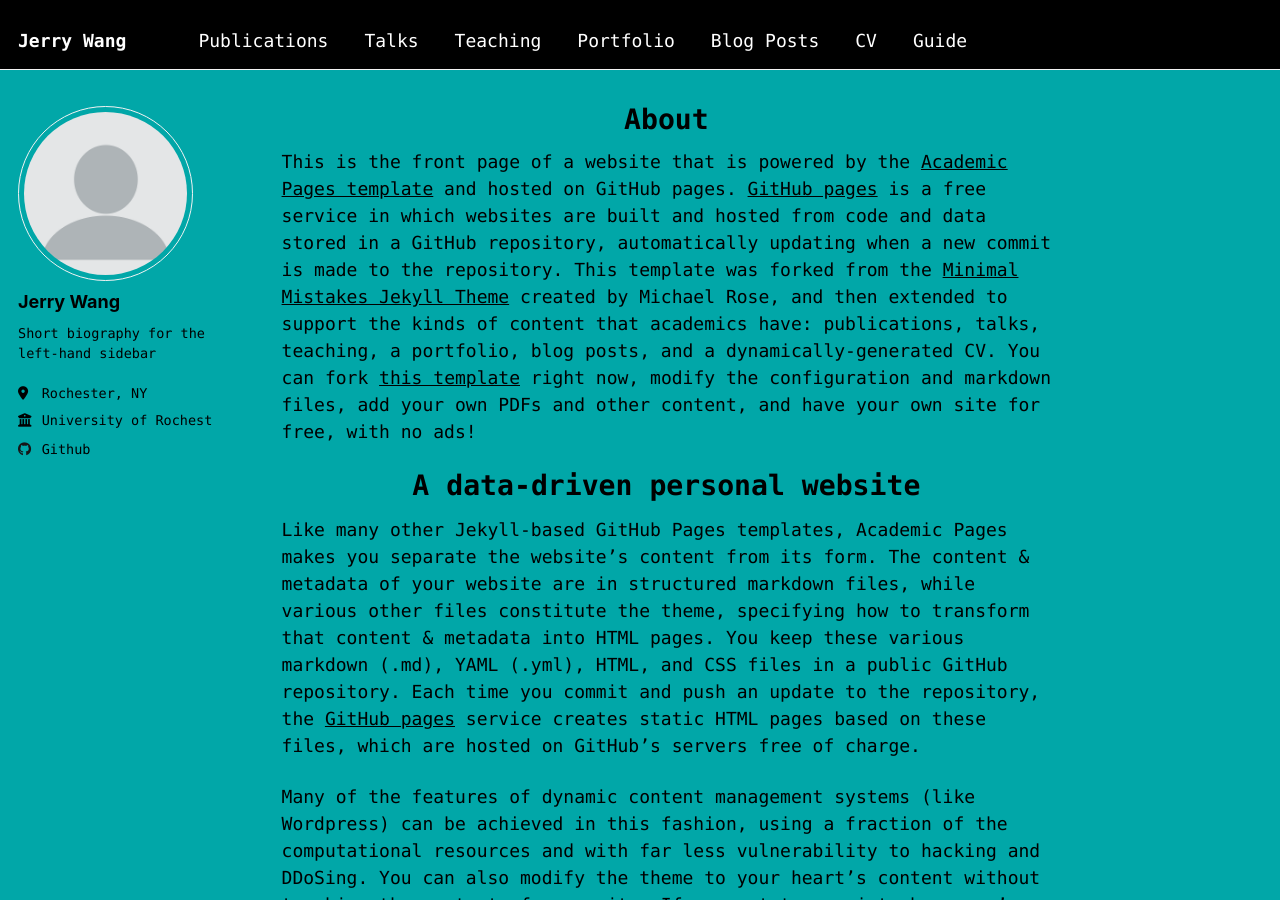
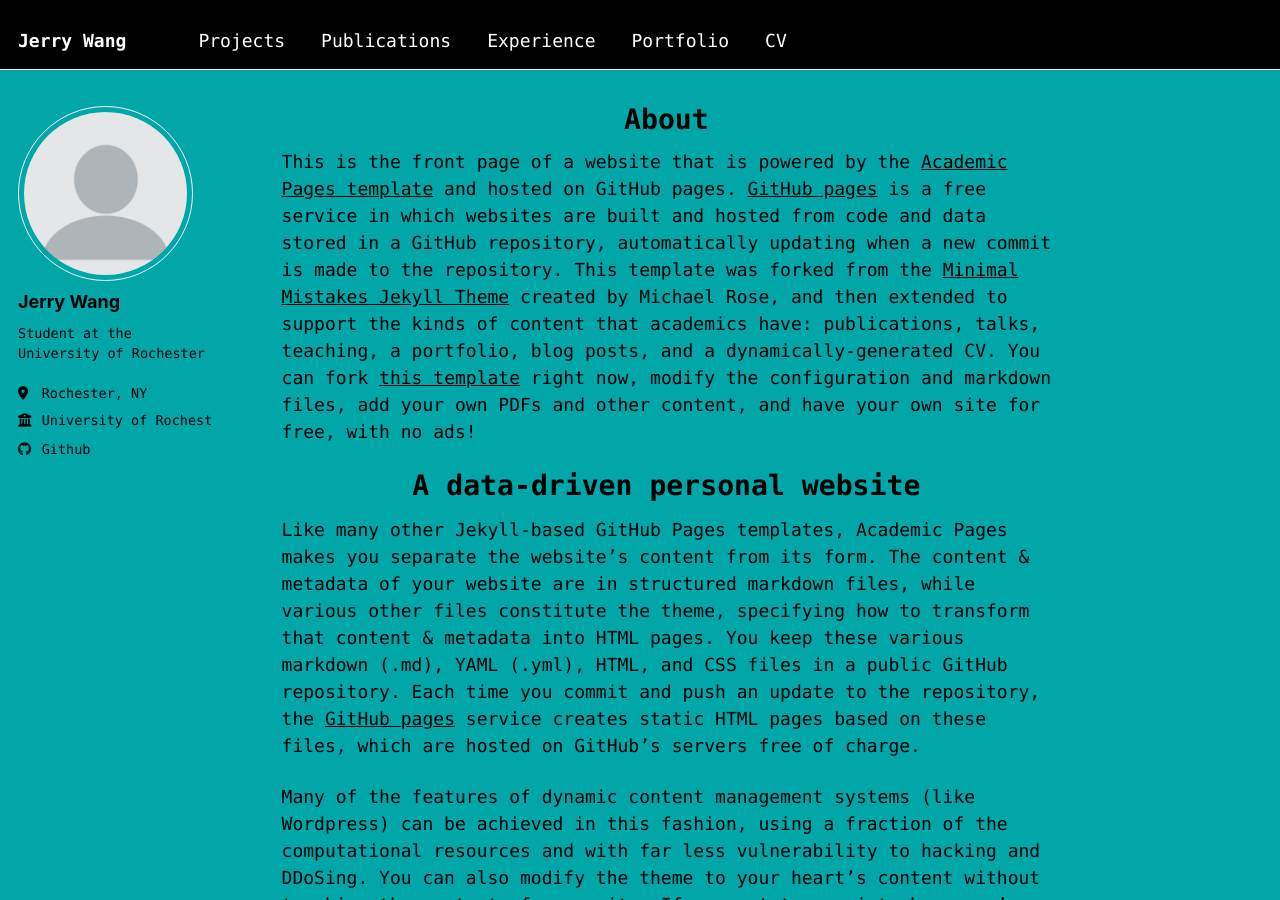
Before and after one commit to caocao2333/caocao2333.github.io, a Jekyll site: the page built from _pages/about.md, in a window 1280 px wide and 900 px high. Built offline with Jekyll 4.4.1, drawn with Linux system fonts in a browser that asks for light colours.

```diff
--- a/_config.yml
+++ b/_config.yml
@@ -24,7 +24,7 @@ author:
   avatar           : "profile.png"
   name             : "Jerry Wang"
   pronouns         : # example: "she/her"
-  bio              : "Short biography for the left-hand sidebar"
+  bio              : "Student at the University of Rochester"
   location         : "Rochester, NY"
   employer         : "University of Rochester"
   uri              : # URL
@@ -44,7 +44,7 @@ author:
   bitbucket        : # Username - Update with your username on the site
   codepen          : # Username
   dribbble         : # Username
-  github           : "academicpages"
+  github           : "caocao2333"
   kaggle           : # Username
   stackoverflow    : # User number or user number and name (i.e., use "1" or "1/jeff-atwood")
 
@@ -77,11 +77,11 @@ author:
 # Publication Category - The following the list of publication categories and their headings
 publication_category:
   books:
-    title: 'Books'
+    title: # 'Books'
   manuscripts:
-    title: 'Journal Articles'
+    title: # 'Journal Articles'
   conferences:
-    title: 'Conference Papers'
+    title: # 'Conference Papers'
 
 # Site Settings
 teaser                   :  # filename of teaser fallback teaser image placed in /images/, .e.g. "500x300.png"
--- a/_data/navigation.yml
+++ b/_data/navigation.yml
@@ -5,23 +5,17 @@
 # prevent it from being included in the site.
 
 main:
+  - title: "Projects"
+    url: /projects/
+
   - title: "Publications"
     url: /publications/
 
-  - title: "Talks"
-    url: /talks/
-
-  - title: "Teaching"
-    url: /teaching/
+  - title: "Experience"
+    url: /experiences/
 
   - title: "Portfolio"
     url: /portfolio/
 
-  - title: "Blog Posts"
-    url: /year-archive/
-
   - title: "CV"
     url: /cv/
-
-  - title: "Guide"
-    url: /markdown/
```
Also changed, not shown: _pages/experiences.html (added, +12 -0 lines), _pages/projects.html (added, +12 -0 lines).
